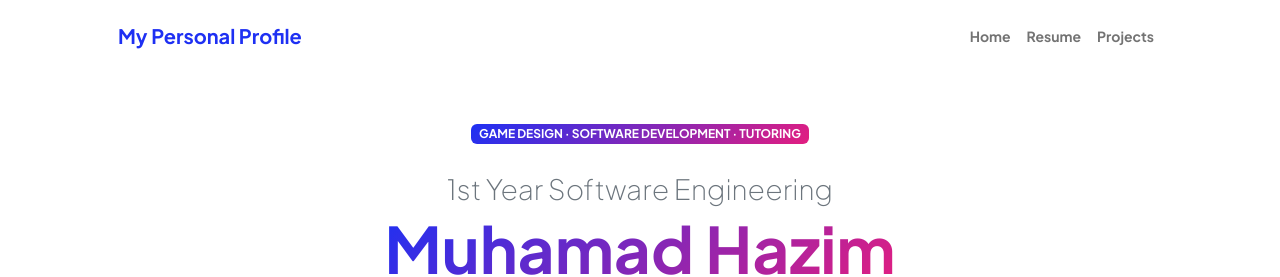
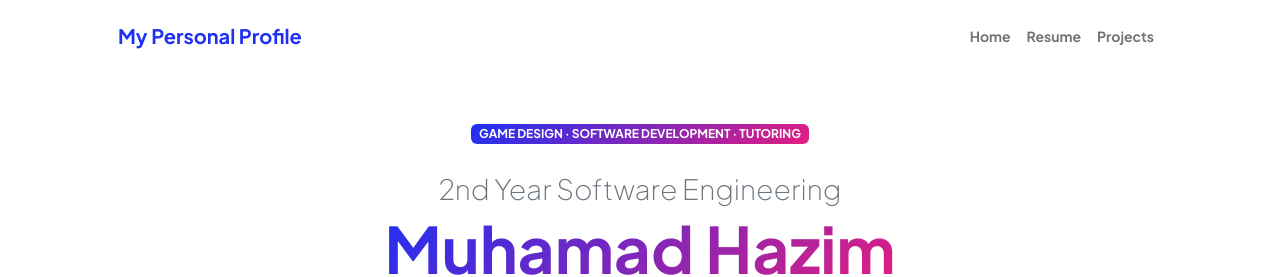
Before and after one commit to hazzyxz/hazzyxz.github.io, a plain HTML site: page index.html in a window 1280 px wide. Shown: the top 277 px of the page. Drawn offline with nearby package versions, Linux system fonts and the light colour scheme.

Commit message:
updated year of study

```diff
--- a/index.html
+++ b/index.html
@@ -41,7 +41,7 @@
                             <!-- Header text content-->
                             <div class="text-center text-xxl-start">
                                 <div class="badge bg-gradient-primary-to-secondary text-white mb-4"><div class="text-uppercase">Game Design &middot; Software Development &middot; Tutoring</div></div>
-                                <div class="fs-3 fw-light text-muted">1st Year Software Engineering</div>
+                                <div class="fs-3 fw-light text-muted">2nd Year Software Engineering</div>
                                 <h1 class="display-3 fw-bolder mb-5"><span class="text-gradient d-inline">Muhamad Hazim</span></h1>
                                 <div class="d-grid gap-3 d-sm-flex justify-content-sm-center justify-content-xxl-start mb-3">
                                     <a class="btn btn-primary btn-lg px-5 py-3 me-sm-3 fs-6 fw-bolder" href="resume.html">Resume</a>
```
